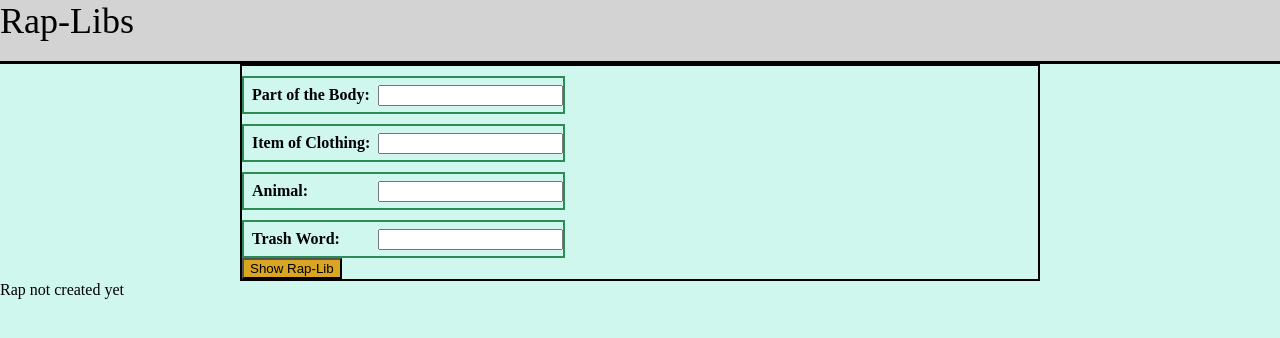
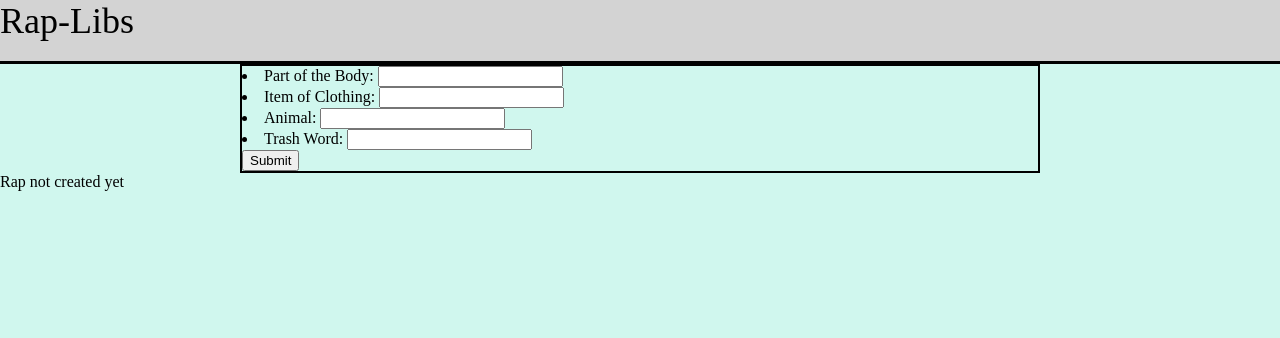
Before and after one commit to d-e-k-k/rap-libs, a React (Create React App) app: page / in a window 1280 px wide. Shown: the top 338 px of the page. Built offline with nearby package versions, Linux system fonts and the light colour scheme.

Commit message:
Reintroduced the map section to display inputs and labels off of json data

```diff
--- a/src/components/app/App.js
+++ b/src/components/app/App.js
@@ -8,6 +8,7 @@ import Form from '../form.js/Form';
 const App = () => {
 	const [rhymingWords, setRhymingWords] = useState([]);
 	const [visibleResults, setVisibleResults] = useState(true);
+
 
 
 	return (
@@ -21,6 +22,7 @@ const App = () => {
 					visibleResults={visibleResults}
 					setVisibleResults={setVisibleResults}
 					rhymingWords={rhymingWords}
+
 				/>
 				{visibleResults ? <MadLibResults rhymingWords={rhymingWords} /> : null}
 			</main>
--- a/src/components/form.js/Form.js
+++ b/src/components/form.js/Form.js
@@ -1,16 +1,43 @@
 import React, {useState} from 'react';
 import Input from '../input/Input'
 import InputListData from "../../data/inputList.json"
+
+
 const Form = ({ setRhymingWords, visibleResults, setVisibleResults }) => {
+    const [parent, setParent] = useState([]);
+    const [words, setWords] = useState([]);
 
-    const[ inputId, setInputId] = useState();
+    function handleChange(event) {
+        setWords({ ...words, [event.target.id]: event.target.value });
+    }
 
-    function toggleResultsVisibility(event) {
-            event.preventDefault();
-            visibleResults ? setVisibleResults(false) : setVisibleResults(true);
-            console.log(event.target);
-            console.log(InputListData);
+    function handleSubmit(event) {
+        event.preventDefault();
+
+        for (const property in words) {
+            const url = `https://rhymebrain.com/talk?function=getRhymes&word=${words[property]}`;
+
+            fetch(url)
+                .then((res) => res.json())
+                .then((resJson) => {
+                    setParent((prevWord) => [
+                        ...prevWord,
+                        {
+                            userInput: `${words[property]}`,
+                            rhymingWord: resJson[0].word,
+                        },
+                    ]);
+                });
         }
+    }
+
+
+    // function toggleResultsVisibility(event) {
+    //         event.preventDefault();
+    //         visibleResults ? setVisibleResults(false) : setVisibleResults(true);
+    //         console.log(event.target);
+    //         console.log(InputListData);
+    //     }
 
         // inputData.map(input => {
             //<label> input.label </label>
@@ -19,13 +46,34 @@ const Form = ({ setRhymingWords, visibleResults, setVisibleResults }) => {
         // })
 
     return (
-			<div className='form-container'>
-				<form onSubmit={toggleResultsVisibility}>
+        <div className='form-container'>
+            <form onSubmit={handleSubmit}>
+                {InputListData.map(item => {
+				return (
+					<li key={item.key}>
+						<label htmlFor={item.id}>{item.label}: </label>
+						<input id={item.id} type='text' onChange={handleChange} required />
+					</li>
+				);
+				}
+				)}
+                {/* <label htmlFor='animal'>Animal: </label>
+                <input onChange={handleChange} type='text' id='animal' required />
+                <label htmlFor='item-of-clothing'>Item of Clothing</label>
+                <input
+                    onChange={handleChange}
+                    type='text'
+                    id='item-of-clothing'
+                    required
+                /> */}
+                <button type='submit'>Submit</button>
+            </form>
+				{/* <form onSubmit={toggleResultsVisibility}>
 					<ul className='flex-container-ul'>
-						<Input setRhymingWords={setRhymingWords} />
+						<Input setRhymingWords={setRhymingWords} words={words} setWords={setWords} />
 					<button type='submit'>Show Rap-Lib</button>
 					</ul>
-				</form>
+				</form> */}
 			</div>
 		);
 };
--- a/src/components/input/Input.js
+++ b/src/components/input/Input.js
@@ -1,65 +1,65 @@
-import React, {useState} from 'react';
-import InputListData from "../../data/inputList.json"
+// import React, {useState} from 'react';
+// import InputListData from "../../data/inputList.json"
 
-/*
+// /*
 
-on submit i need event.target.value to fetch for each item.
-which means all of the state has to be updated to this point
-I need an on change to update the state
-*/
+// on submit i need event.target.value to fetch for each item.
+// which means all of the state has to be updated to this point
+// I need an on change to update the state
+// */
 
-const Input = ({ setRhymingWords }) => {
-	// const [tempWord, setTempWord] = useState([]);
+// const Input = ({ setRhymingWords, words, setWords }) => {
 
-	// function handleChange(event){
-	// 	setTempWord({ ...tempWord, [event.target.id]: event.target.value });
-	// }
+// 	// function handleChange(event){
+
+// 	// 	setWords({ ...words, [event.target.id]: event.target.value, "lenght": "other" });
+// 	// }
 
 
-	function handleBlur(event) {
-		// console.log('blur');
-			let inputValueLowerCase = event.target.value.toLowerCase();
-			const url = `https://rhymebrain.com/talk?function=getRhymes&word=${inputValueLowerCase}`;
-			if(!event.target.value){
-				alert('please fill in input')
-				return
-			}
-			fetch(url)
-				.then((res) => res.json())
-				.then((resJson) => {
-					if(resJson[0]){
-						setRhymingWords((prevInput) => [...prevInput, {
-							word: event.target.value,
-							rhyme: resJson[0].word,
-						}]);
-					}else{
-						setRhymingWords((prevInput) => [
-							...prevInput,
-							{
-								word: 'Chinchilla',
-								rhyme: 'Vanilla',
-							},
-						]);
-					}
-				})
-				.catch((err) => {
-					console.log(err);
-				});
-	}
-	return (
-		<>
-			{InputListData.map(item => {
-				return (
-					<li key={item.key}>
-						<label htmlFor={item.id}>{item.label}: </label>
-						<input id={item.id} type='text' onBlur={handleBlur} required />
-					</li>
-				);
-				}
-				)}
-		</>
-	)
+// 	function handleBlur(event) {
+// 		console.log('blur');
+// 		// 	let inputValueLowerCase = event.target.value.toLowerCase();
+// 		// 	const url = `https://rhymebrain.com/talk?function=getRhymes&word=${inputValueLowerCase}`;
+// 		// 	if(!event.target.value){
+// 		// 		alert('please fill in input')
+// 		// 		return
+// 		// 	}
+// 		// 	fetch(url)
+// 		// 		.then((res) => res.json())
+// 		// 		.then((resJson) => {
+// 		// 			if(resJson[0]){
+// 		// 				setRhymingWords((prevInput) => [...prevInput, {
+// 		// 					word: event.target.value,
+// 		// 					rhyme: resJson[0].word,
+// 		// 				}]);
+// 		// 			}else{
+// 		// 				setRhymingWords((prevInput) => [
+// 		// 					...prevInput,
+// 		// 					{
+// 		// 						word: 'Chinchilla',
+// 		// 						rhyme: 'Vanilla',
+// 		// 					},
+// 		// 				]);
+// 		// 			}
+// 		// 		})
+// 		// 		.catch((err) => {
+// 		// 			console.log(err);
+// 		// 		});
+// 	}
+// 	return (
+// 		<>
+// 			{InputListData.map(item => {
+// 				return (
+// 					<li key={item.key}>
+// 						<label htmlFor={item.id}>{item.label}: </label>
+// 						<input id={item.id} type='text' onBlur={handleBlur} onChange={handleChange} required />
+// 					</li>
+// 				);
+// 				}
+// 				)}
+// 		</>
+// 	)
 
-};
+// };
 
-export default Input;
+// export default Input;
```
